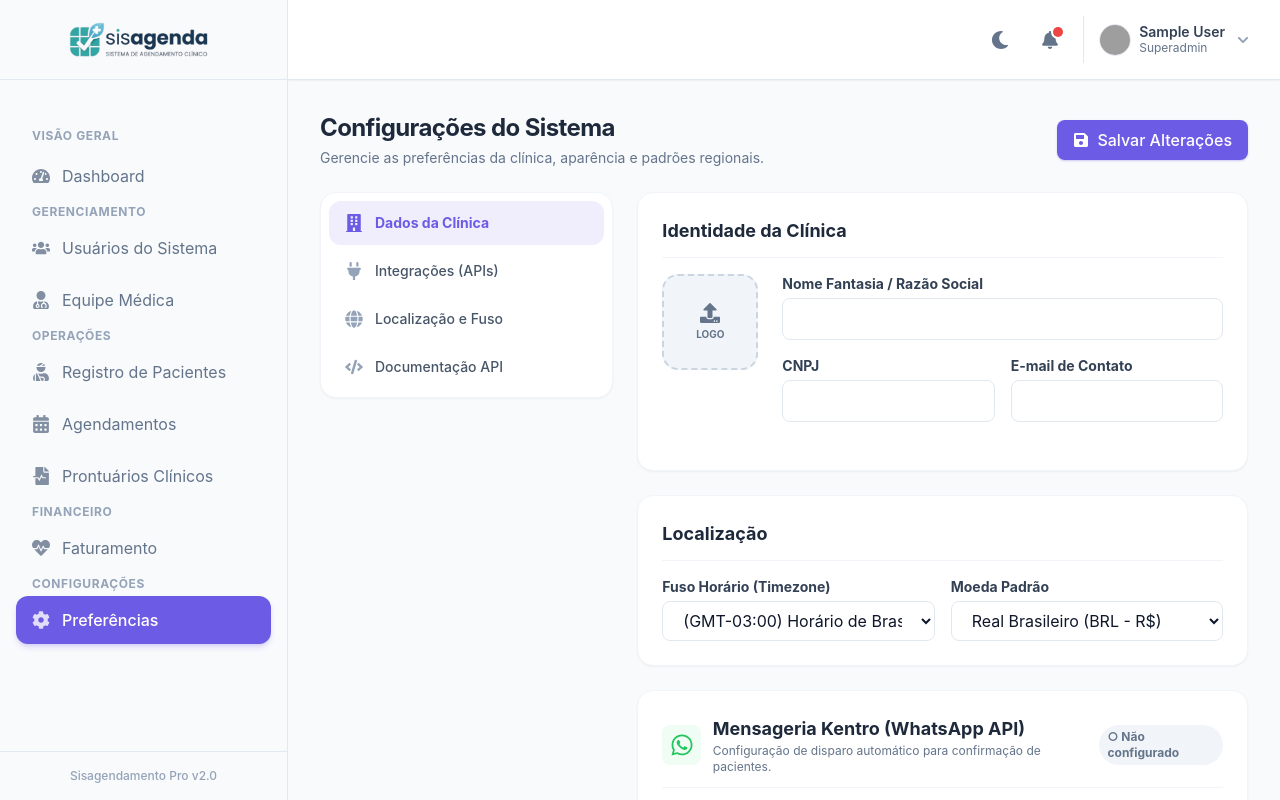
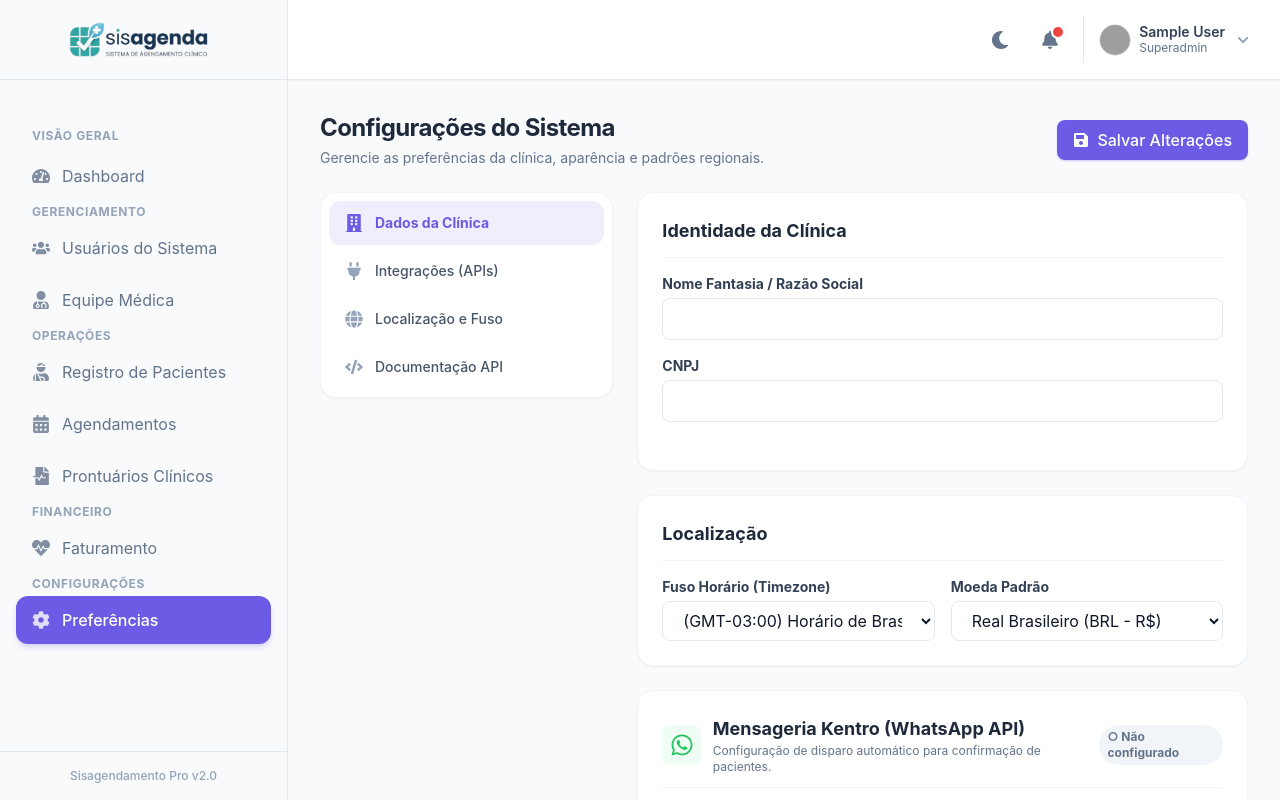
Before and after one commit to mateusdev2311/front-sisagenda, a React (Vite) app: page /settings in a window 1280 px wide. Built offline with nearby package versions, Linux system fonts and the light colour scheme; no server answers; sample sign-in values are in the browser's storage; grey boxes are pictures that could not be loaded.

Commit message:
fix: alterações layout

```diff
--- a/src/pages/SettingsPage.jsx
+++ b/src/pages/SettingsPage.jsx
@@ -14,7 +14,6 @@ const SettingsPage = () => {
         company_cnpj: '',
         timezone: 'America/Sao_Paulo',
         currency: 'BRL',
-        contactEmail: '',
     });
     const [isSavingSettings, setIsSavingSettings] = useState(false);
 
@@ -44,7 +43,6 @@ const SettingsPage = () => {
                         company_cnpj: data.company_cnpj || '',
                         timezone: data.timezone || 'America/Sao_Paulo',
                         currency: data.currency || 'BRL',
-                        contactEmail: data.contact_email || '',
                     }));
                 }
             })
@@ -73,12 +71,20 @@ const SettingsPage = () => {
         if (isSavingSettings) return;
         setIsSavingSettings(true);
         try {
-            await axios.put(`/system-settings/${settingsId}`, {
+            const payload = {
                 company_name: settings.company_name,
                 company_cnpj: settings.company_cnpj,
                 timezone: settings.timezone,
                 currency: settings.currency,
-            });
+            };
+
+            if (settingsId) {
+                await axios.put(`/system-settings/${settingsId}`, payload);
+            } else {
+                const res = await axios.post('/system-settings', payload);
+                const newData = Array.isArray(res.data) ? res.data[0] : res.data;
+                if (newData?.id) setSettingsId(newData.id);
+            }
             refreshSettings();
             toast.success('Dados da clínica salvos com sucesso!');
         } catch (err) {
@@ -202,24 +208,14 @@ const SettingsPage = () => {
                         <h3 className="text-lg font-bold text-slate-800 mb-4 border-b border-slate-100 pb-3">Identidade da Clínica</h3>
 
                         <div className="flex flex-col sm:flex-row gap-6 mb-6">
-                            <div className="w-24 h-24 bg-slate-100 rounded-2xl border-2 border-dashed border-slate-300 flex flex-col items-center justify-center text-slate-500 shrink-0 cursor-pointer hover:border-primary transition-colors">
-                                <FaUpload className="text-xl mb-1" />
-                                <span className="text-[10px] font-bold uppercase">Logo</span>
-                            </div>
                             <div className="flex-1 space-y-4">
                                 <div>
                                     <label className="block text-sm font-bold text-slate-700 mb-1">Nome Fantasia / Razão Social</label>
                                     <input type="text" className="w-full px-4 py-2 border border-slate-200 rounded-lg bg-white text-slate-900 focus:ring-2 focus:ring-primary/20 outline-none" value={settings.company_name} onChange={e => setSettings({ ...settings, company_name: e.target.value })} />
                                 </div>
-                                <div className="grid grid-cols-2 gap-4">
-                                    <div>
-                                        <label className="block text-sm font-bold text-slate-700 mb-1">CNPJ</label>
-                                        <input type="text" className="w-full px-4 py-2 border border-slate-200 rounded-lg bg-white text-slate-900 focus:ring-2 focus:ring-primary/20 outline-none" value={settings.company_cnpj} onChange={e => setSettings({ ...settings, company_cnpj: e.target.value })} />
-                                    </div>
-                                    <div>
-                                        <label className="block text-sm font-bold text-slate-700 mb-1">E-mail de Contato</label>
-                                        <input type="email" className="w-full px-4 py-2 border border-slate-200 rounded-lg bg-white text-slate-900 focus:ring-2 focus:ring-primary/20 outline-none" value={settings.contactEmail || ''} onChange={e => setSettings({ ...settings, contactEmail: e.target.value })} />
-                                    </div>
+                                <div>
+                                    <label className="block text-sm font-bold text-slate-700 mb-1">CNPJ</label>
+                                    <input type="text" className="w-full px-4 py-2 border border-slate-200 rounded-lg bg-white text-slate-900 focus:ring-2 focus:ring-primary/20 outline-none" value={settings.company_cnpj} onChange={e => setSettings({ ...settings, company_cnpj: e.target.value })} />
                                 </div>
                             </div>
                         </div>
```
